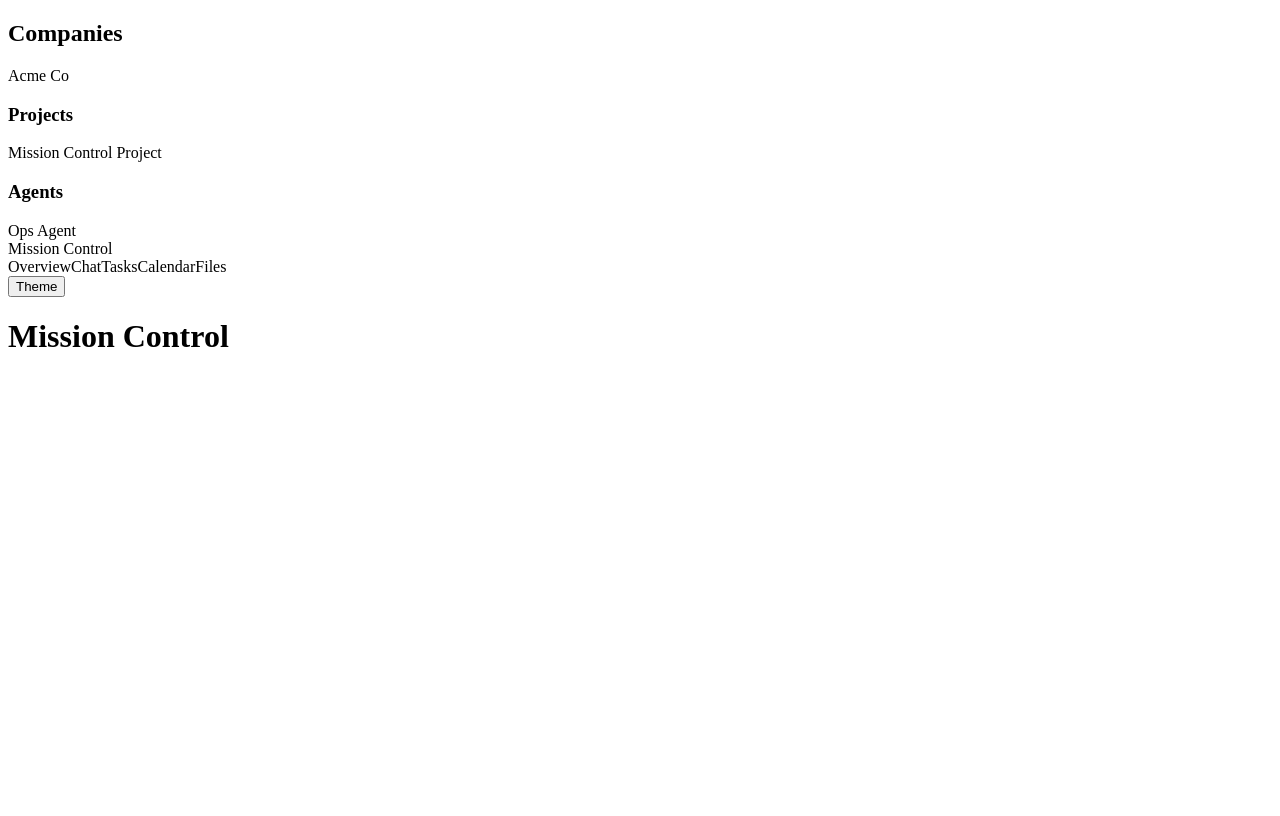
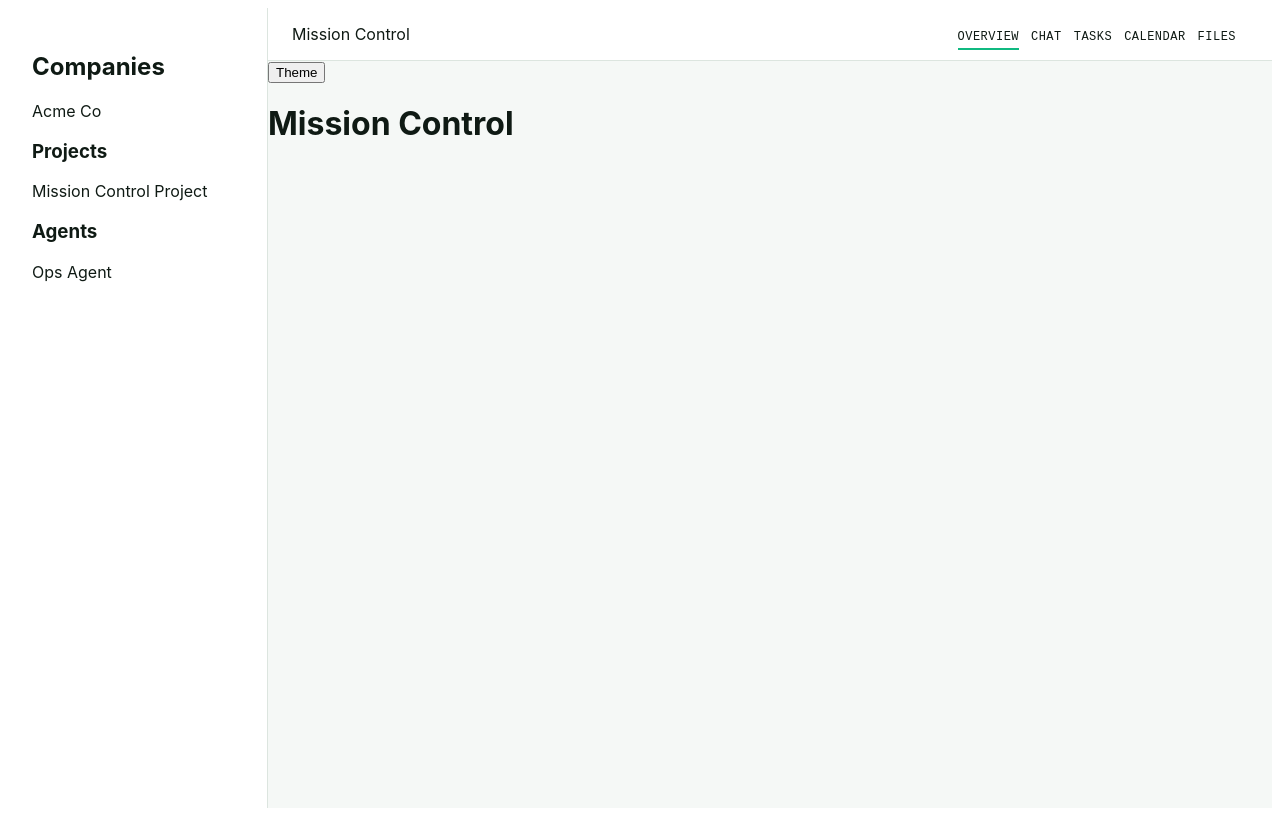
Before and after one commit to creativef/agentiq, a React (Vite) app in the folder apps/web/: page / in a window 1280 px wide. Built offline with nearby package versions, Linux system fonts and the light colour scheme; the HTML template or start-up script is replaced by a standard one.

Commit message:
feat(web): add base layout css

```diff
--- a/apps/web/src/App.tsx
+++ b/apps/web/src/App.tsx
@@ -4,7 +4,7 @@ import ThemeToggle from "./components/ThemeToggle";
 
 export default function App() {
   return (
-    <div>
+    <div className="app-shell">
       <Sidebar />
       <main>
         <TopBar active="Overview" />
--- a/apps/web/src/index.css
+++ b/apps/web/src/index.css
@@ -14,3 +14,68 @@
   --accent: #8B5CFF;
   --border: #251B3A;
 }
+
+/* Base layout */
+.app-shell {
+  display: grid;
+  grid-template-columns: 260px 1fr;
+  min-height: 100vh;
+  background: var(--bg);
+  color: var(--text);
+  font-family: Inter, system-ui, -apple-system, sans-serif;
+}
+
+.sidebar {
+  padding: 24px;
+  border-right: 1px solid var(--border);
+  background: var(--card);
+}
+
+.topbar {
+  display: flex;
+  align-items: center;
+  justify-content: space-between;
+  gap: 16px;
+  padding: 16px 24px;
+  border-bottom: 1px solid var(--border);
+  background: var(--card);
+  position: sticky;
+  top: 0;
+}
+
+.topbar nav span {
+  margin-right: 12px;
+  padding-bottom: 4px;
+  font-family: "JetBrains Mono", ui-monospace, SFMono-Regular, monospace;
+  font-size: 12px;
+  text-transform: uppercase;
+  letter-spacing: 0.04em;
+}
+
+.topbar nav span[aria-current="page"] {
+  border-bottom: 2px solid var(--accent);
+}
+
+.kpi-grid {
+  display: grid;
+  gap: 12px;
+  grid-template-columns: repeat(4, minmax(0, 1fr));
+}
+
+.status-wall {
+  margin-top: 16px;
+  padding: 16px;
+  border: 1px solid var(--border);
+  border-radius: 12px;
+  background: var(--card);
+}
+
+.ops-timeline {
+  margin-top: 16px;
+}
+
+.quick-actions {
+  margin-top: 16px;
+  display: flex;
+  gap: 8px;
+}
```
